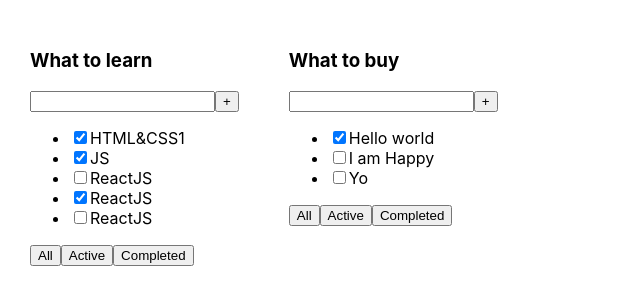
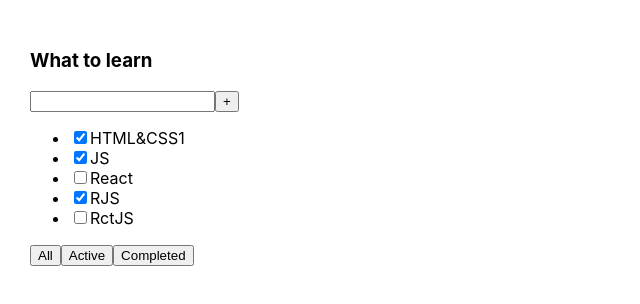
Before and after one commit to kroxaGAN/1-todolistNovember, a React (Create React App) app: page / in a window 1280 px wide. Shown: the top 304 px of the page, without its empty margins (0-640 px from the left). Built offline with nearby package versions, Linux system fonts and the light colour scheme.

Commit message:
start Monday 2-nd week

```diff
--- a/src/App.tsx
+++ b/src/App.tsx
@@ -3,24 +3,17 @@ import './App.css';
 import {Todolist} from "./Todolist";
 
 function App() {
-    const tasks1 = [
+    const tasks = [
         {id: 1, title: "HTML&CSS1", isDone: true},
         {id: 2, title: "JS", isDone: true},
-        {id: 3, title: "ReactJS", isDone: false},
-        {id: 4, title: "ReactJS", isDone: true},
-        {id: 5, title: "ReactJS", isDone: false}
+        {id: 3, title: "React", isDone: false},
+        {id: 4, title: "RJS", isDone: true},
+        {id: 5, title: "RctJS", isDone: false}
     ]
-    const tasks2 = [
-        {id: 1, title: "Hello world", isDone: true},
-        {id: 2, title: "I am Happy", isDone: false},
-        {id: 3, title: "Yo", isDone: false}
-    ]
-
 
     return (
         <div className="App">
-            <Todolist title={"What to learn"} tasks={tasks1}/>
-            <Todolist title={"What to buy"} tasks={tasks2}/>
+            <Todolist title={"What to learn"} tasks={tasks}/>
         </div>
     );
 }
```
